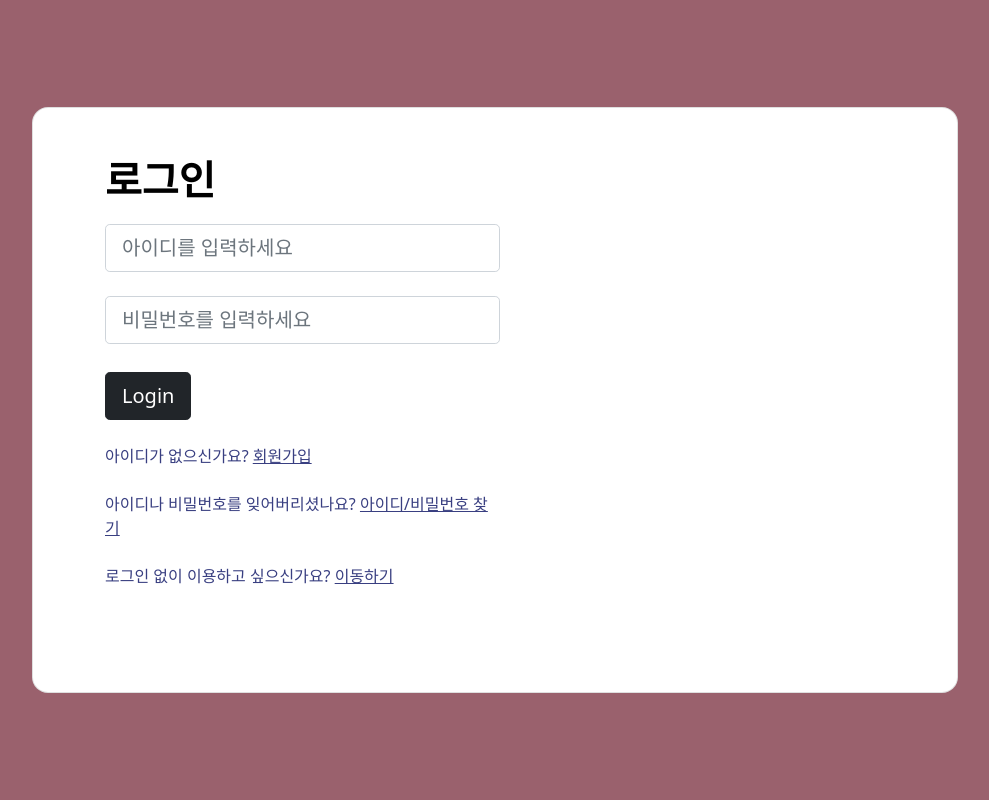
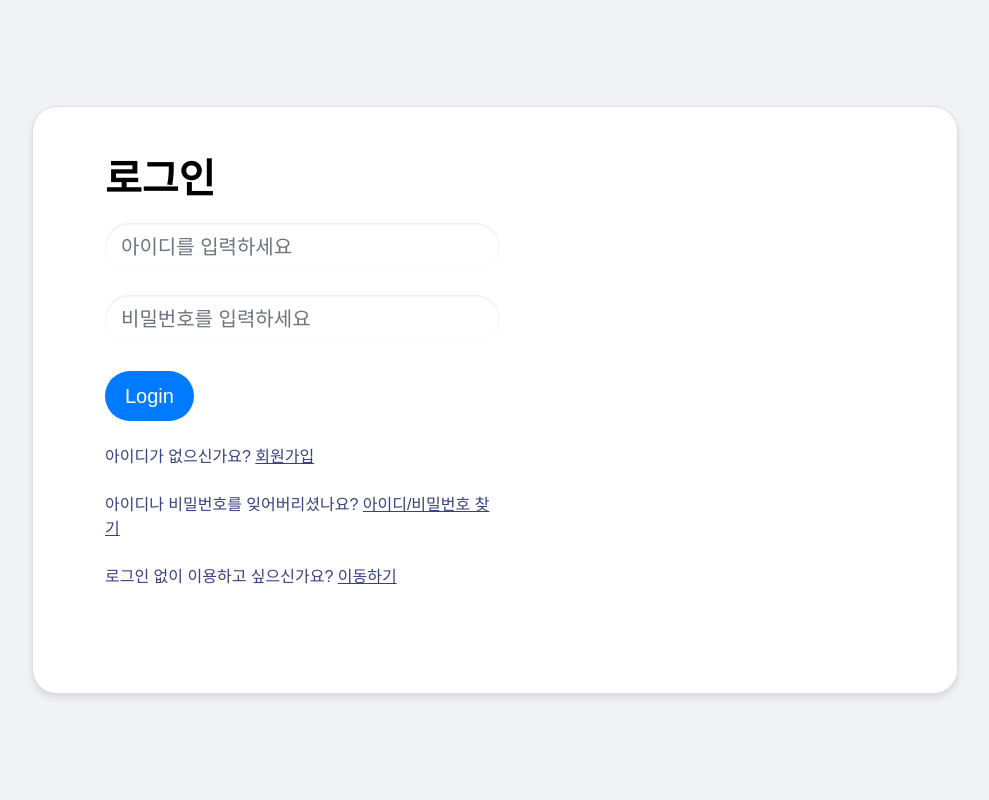
Before and after one commit to kyongseo/NewsFeed, a Spring Boot app: page /loginform in a window 1280 px wide. Shown: the whole page, without its empty margins (145-1134 px from the left). Run offline with Spring Boot 4, Linux system fonts and the light colour scheme.

Commit message:
로그인 회원가입

```diff
--- a/src/main/java/hello/blog/domain/User.java
+++ b/src/main/java/hello/blog/domain/User.java
@@ -9,6 +9,9 @@
 import java.util.HashSet;
 import java.util.Set;
 
+/**
+ * 사용자 도메인
+ */
 @Entity
 @Getter@Setter
 @Table(name = "users")
--- a/src/main/java/hello/blog/repository/UserRepository.java
+++ b/src/main/java/hello/blog/repository/UserRepository.java
@@ -10,5 +10,5 @@
 @Repository
 public interface UserRepository extends JpaRepository<User, Long> {
     Optional<User> findByUserName(String userName);
-
+// SELECT u FROM User u WHERE u.userName = ?1
 }
--- a/src/main/java/hello/blog/service/UserService.java
+++ b/src/main/java/hello/blog/service/UserService.java
@@ -51,7 +51,7 @@
         if (userOptional.isPresent()) {
             return userOptional.get().getPosts();
         }
-        throw new RuntimeException("User not found");
+        throw new RuntimeException("작성 권한이 없습니다.");
     }
 
 
--- /dev/null
+++ b/src/main/resources/static/css/login.css
@@ -0,0 +1,34 @@
+body {
+    font-family: 'Arial', sans-serif;
+}
+
+.card {
+    border-radius: 25px;
+    box-shadow: 0 4px 6px rgba(0, 0, 0, 0.1);
+}
+
+.form-control {
+    border-radius: 25px;
+    border: none;
+    box-shadow: inset 0 1px 3px rgba(0, 0, 0, 0.1);
+}
+
+.form-control:focus {
+    box-shadow: 0 0 0 0.2rem rgba(0, 123, 255, 0.25);
+}
+
+.btn-dark {
+    background-color: #007bff;
+    border: none;
+    border-radius: 25px;
+    padding: 10px 20px;
+    transition: background-color 0.3s;
+}
+
+.btn-dark:hover {
+    background-color: #0056b3;
+}
+
+.alert {
+    border-radius: 25px;
+}
--- a/src/main/resources/templates/login.html
+++ b/src/main/resources/templates/login.html
@@ -4,13 +4,15 @@
     <meta charset="UTF-8">
     <title>로그인</title>
     <link href="https://cdn.jsdelivr.net/npm/bootstrap@5.1.3/dist/css/bootstrap.min.css" rel="stylesheet" integrity="sha384-1BmE4kWBq78iYhFldvKuhfTAU6auU8tT94WrHftjDbrCEXSU1oBoqyl2QvZ6jIW3" crossorigin="anonymous">
+    <!-- Include custom CSS for login page -->
+    <link rel="stylesheet" href="/css/login.css">
 </head>
-<body>
-<section class="vh-100" style="background-color: #9A616D;">
+<body style="background-color: #f0f2f5;">
+<section class="vh-100">
     <div class="container py-5 h-100">
         <div class="row d-flex justify-content-center align-items-center h-100">
             <div class="col col-xl-10">
-                <div class="card" style="border-radius: 1rem;">
+                <div class="card" style="border-radius: 25px; box-shadow: 0 4px 6px rgba(0, 0, 0, 0.1);">
                     <div class="col-md-6 col-lg-7 d-flex align-items-center">
                         <div class="card-body p-4 p-lg-5 text-black">
                             <form th:action="@{/loginform}" method="post" class="container">
```
